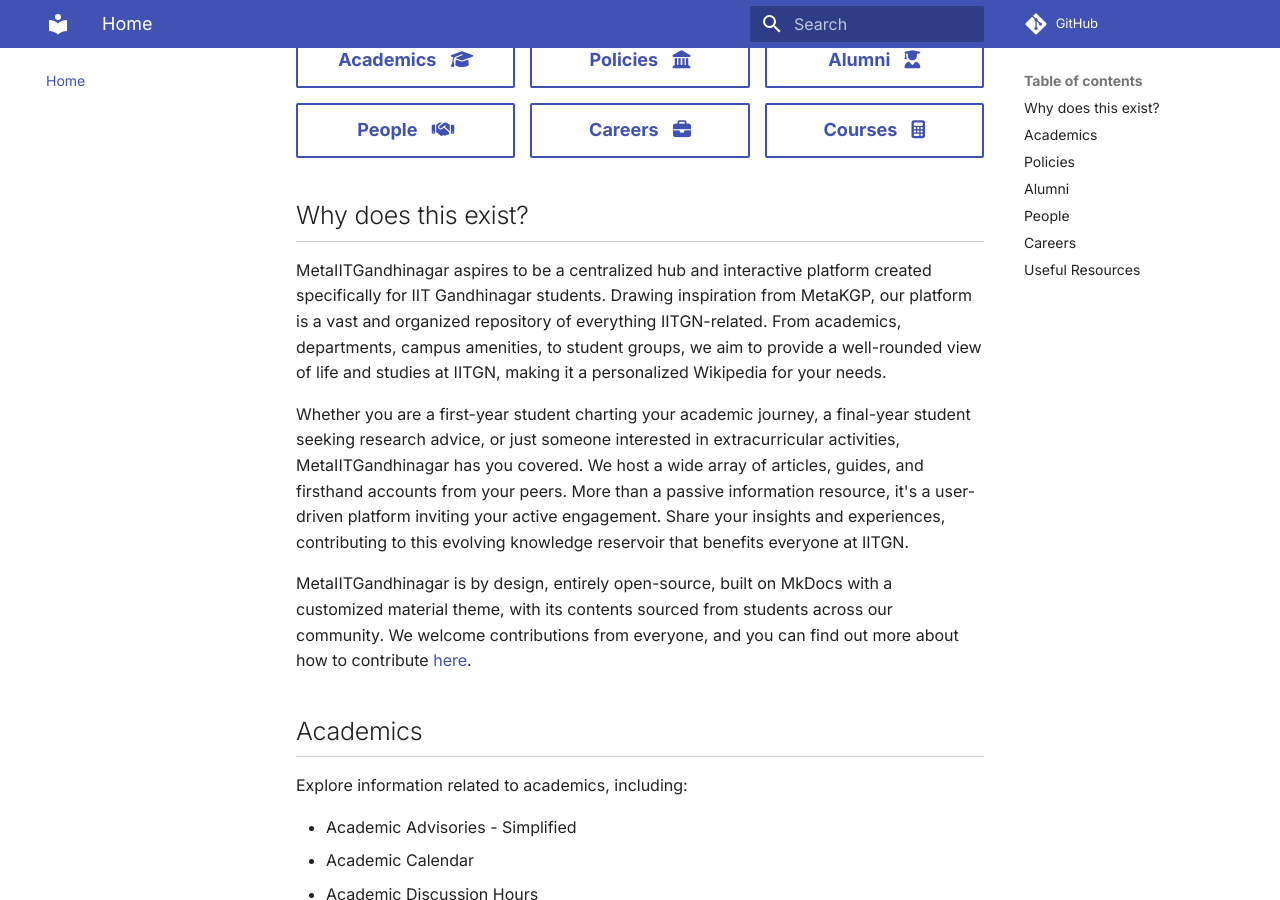
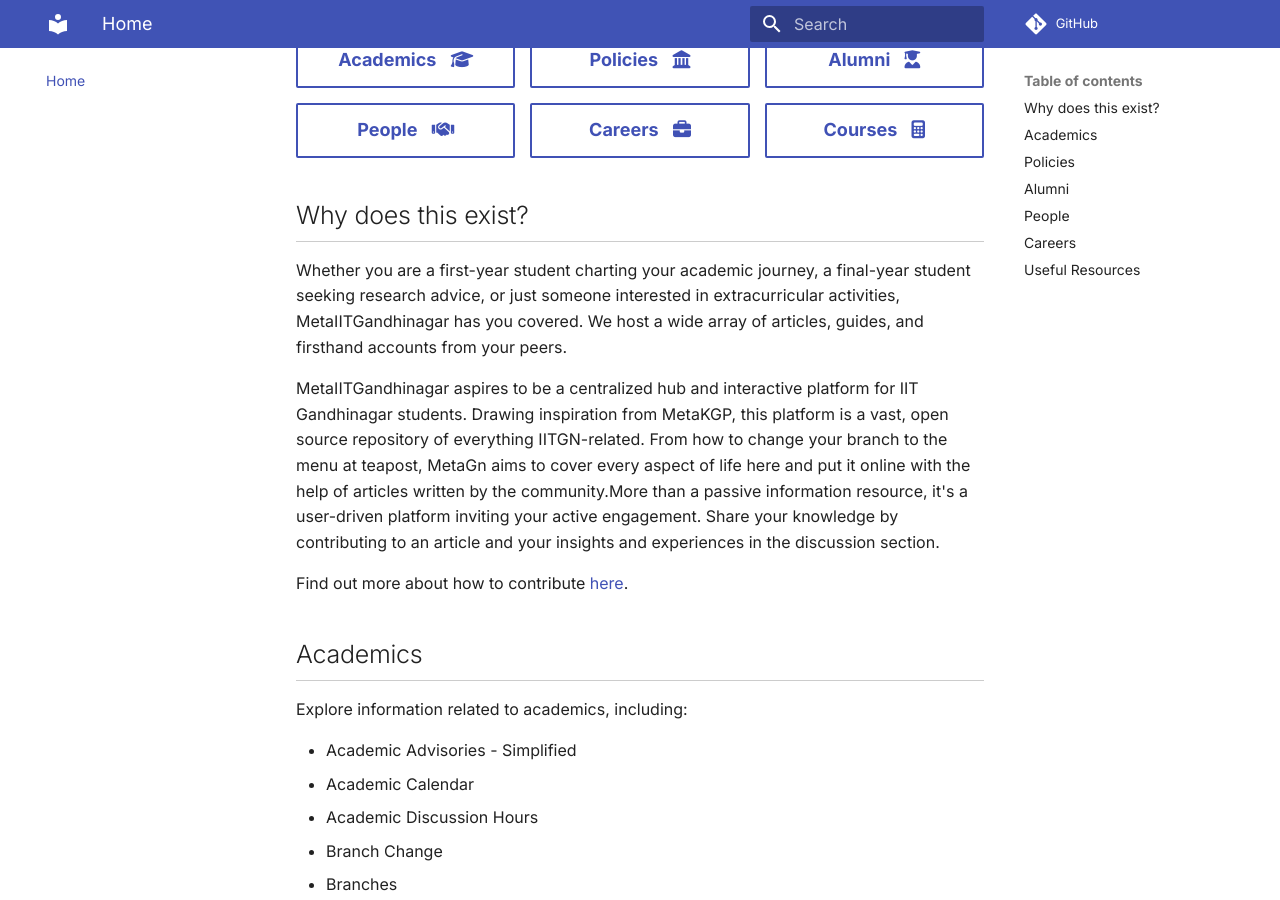
Before and after one commit to OpenSource-IITGn/metaiitgn, an MkDocs documentation site: the page built from docs/index.md, in a window 1280 px wide and 900 px high, scrolled down 262 px. Built offline with MkDocs 1.6.1 and Material for MkDocs 9.7.7, drawn with Linux system fonts in a browser that asks for light colours; nearby versions of some CDN libraries; comment, search, counter and statistics services are not loaded.

Commit message:
Update index.md
changes to "why does this exist"

```diff
--- a/docs/index.md
+++ b/docs/index.md
@@ -40,11 +40,11 @@ Select an option below to get started. Or continue scrolling to learn more about
 
 ## Why does this exist?
 
-MetaIITGandhinagar aspires to be a centralized hub and interactive platform created specifically for IIT Gandhinagar students. Drawing inspiration from MetaKGP, our platform is a vast and organized repository of everything IITGN-related. From academics, departments, campus amenities, to student groups, we aim to provide a well-rounded view of life and studies at IITGN, making it a personalized Wikipedia for your needs.
+Whether you are a first-year student charting your academic journey, a final-year student seeking research advice, or just someone interested in extracurricular activities, MetaIITGandhinagar has you covered. We host a wide array of articles, guides, and firsthand accounts from your peers.
 
-Whether you are a first-year student charting your academic journey, a final-year student seeking research advice, or just someone interested in extracurricular activities, MetaIITGandhinagar has you covered. We host a wide array of articles, guides, and firsthand accounts from your peers. More than a passive information resource, it's a user-driven platform inviting your active engagement. Share your insights and experiences, contributing to this evolving knowledge reservoir that benefits everyone at IITGN.
+MetaIITGandhinagar aspires to be a centralized hub and interactive platform for IIT Gandhinagar students. Drawing inspiration from MetaKGP, this platform is a vast, open source repository of everything IITGN-related. From how to change your branch to the menu at teapost, MetaGn aims to cover every aspect of life here and put it online with the help of articles written by the community.More than a passive information resource, it's a user-driven platform inviting your active engagement. Share your knowledge by contributing to an article and your insights and experiences in the discussion section.
 
-MetaIITGandhinagar is by design, entirely open-source, built on MkDocs with a customized material theme, with its contents sourced from students across our community. We welcome contributions from everyone, and you can find out more about how to contribute [here](https://www.github.com).
+Find out more about how to contribute [here](https://www.github.com).
 
 
 
```
